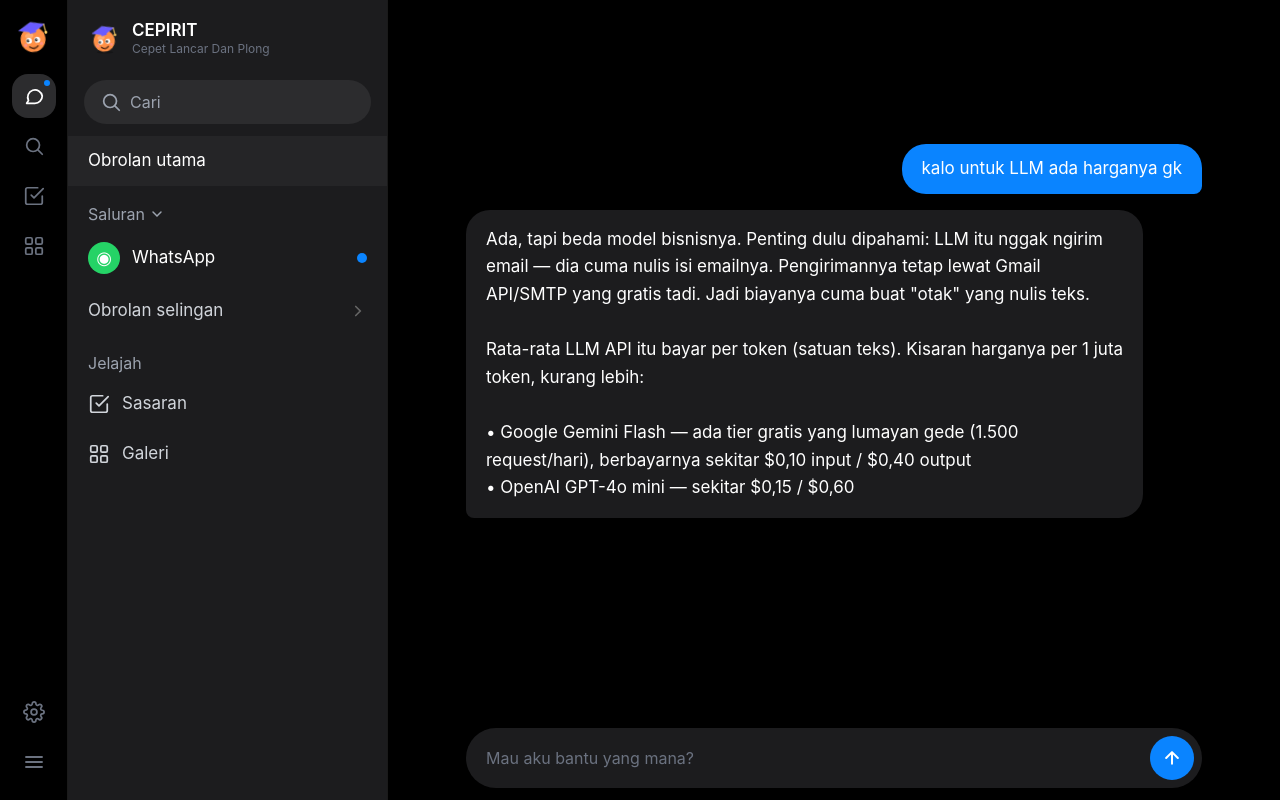
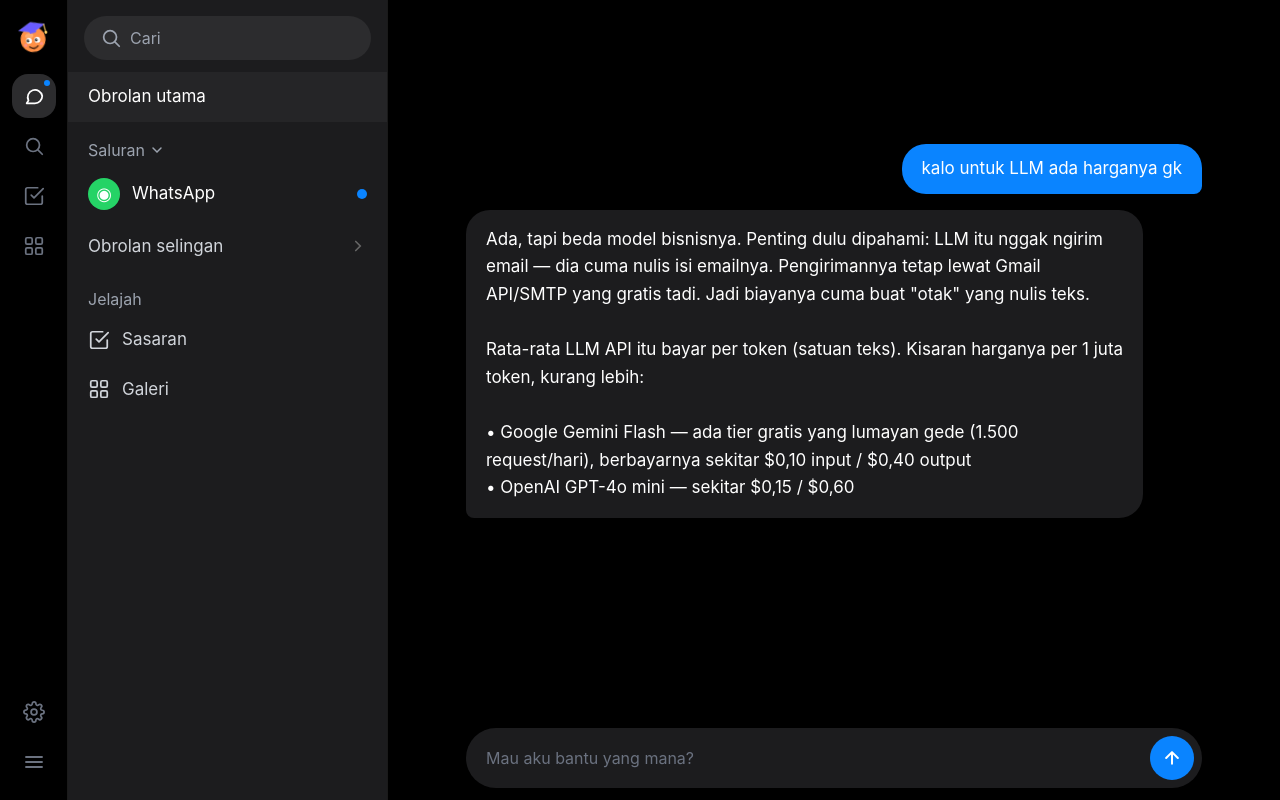
Before and after one commit to Rain-dev-187/smart-virtual-assistant-llm, a React (Vite) app in the folder frontend/: page / in a window 1280 px wide. Both pictures are taken after a click on the button 33 px from the left and 96 px from the top of the page. Built offline with nearby package versions, Linux system fonts and the light colour scheme.

Commit message:
Tombol chat toggle buka/tutup sidebar; hapus logo ganda di sidebar

```diff
--- a/frontend/src/App.jsx
+++ b/frontend/src/App.jsx
@@ -197,8 +197,12 @@
           view={view}
           onView={goView}
           onOpenChatSide={() => {
-            goView("chat");
-            setChatSide(true);
+            if (view !== "chat") {
+              goView("chat");
+              setChatSide(true);
+            } else {
+              setChatSide((s) => !s);
+            }
           }}
           onOpenSearch={() => setSearchOpen(true)}
           onOpenSettings={() => openSheet("settings")}
--- a/frontend/src/components/Drawer.jsx
+++ b/frontend/src/components/Drawer.jsx
@@ -1,5 +1,5 @@
 import React, { useState } from "react";
-import { I, CepiritAvatar } from "./ui";
+import { I } from "./ui";
 
 /* ---------- Drawer samping ----------
    asSidebar=true  -> panel statis untuk sidebar desktop (tanpa overlay)
@@ -104,13 +104,6 @@
   if (asSidebar) {
     return (
       <div className="w-full h-full bg-card flex flex-col overflow-hidden">
-        <div className="px-5 pt-5 pb-2 flex items-center gap-2.5 shrink-0">
-          <CepiritAvatar size={34} label={false} />
-          <div className="flex flex-col leading-tight">
-            <span className="text-white font-semibold text-[17px]">CEPIRIT</span>
-            <span className="text-gray-500 text-[12px]">Cepet Lancar Dan Plong</span>
-          </div>
-        </div>
         {content}
       </div>
     );
```
